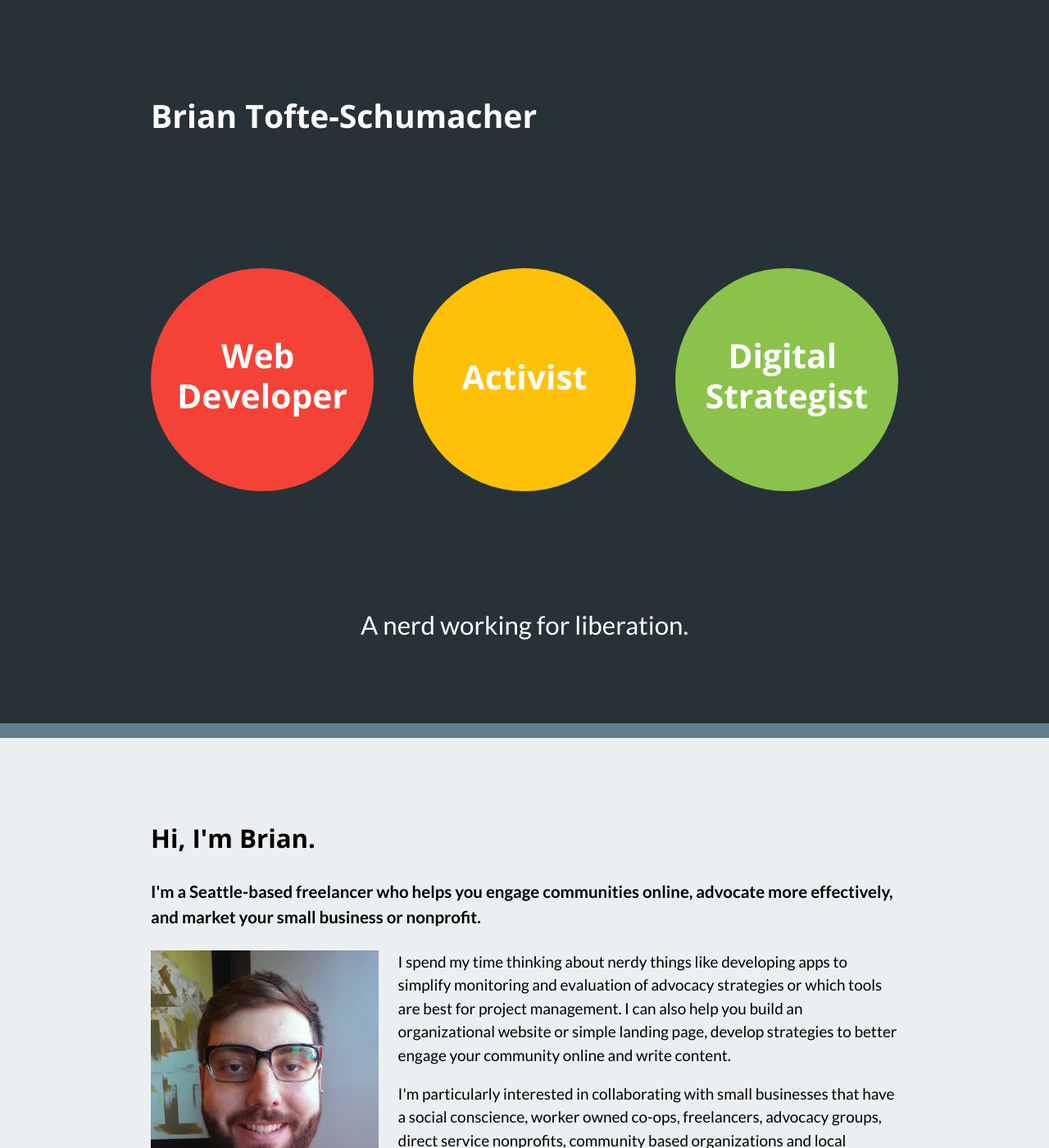
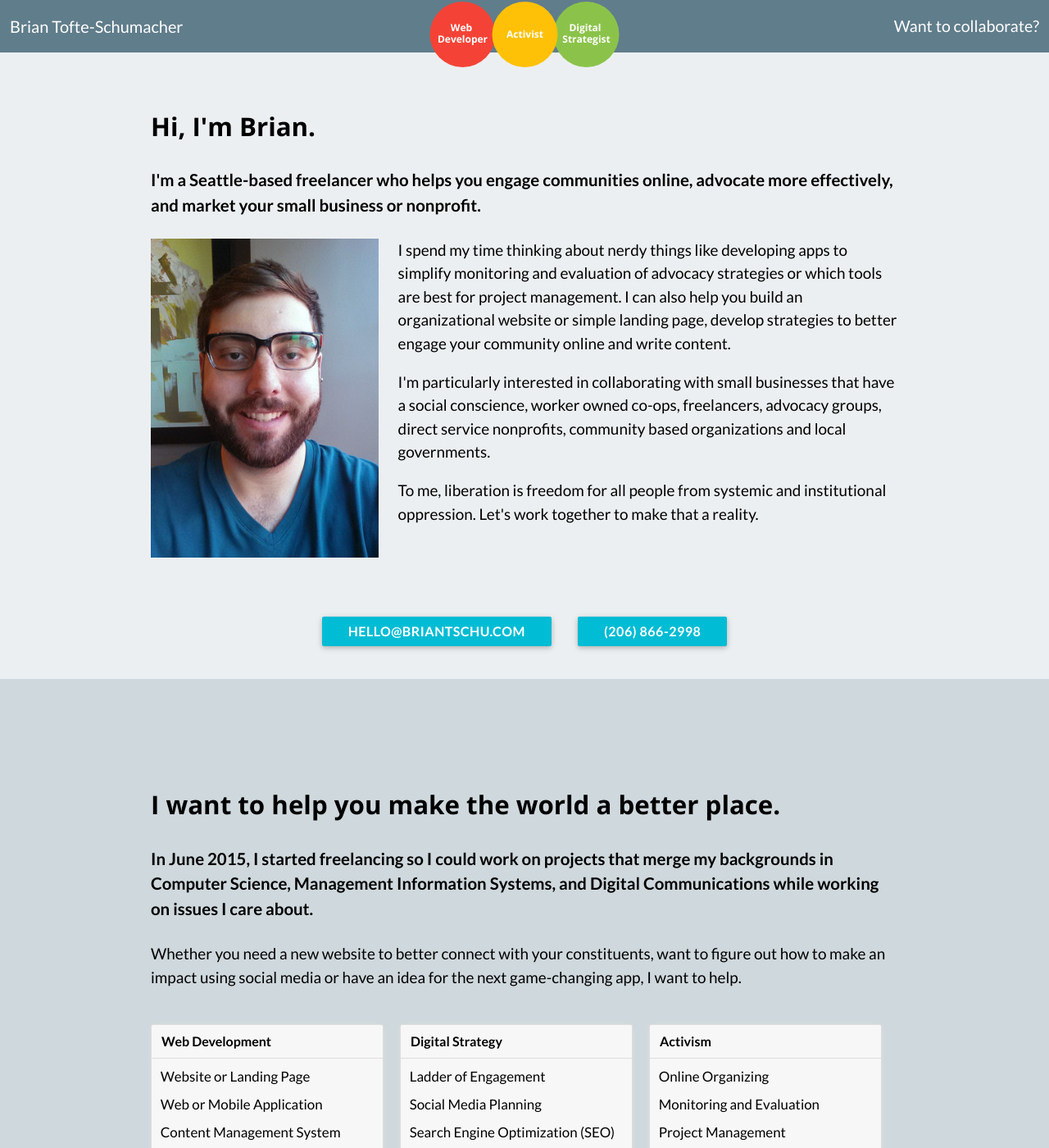
Before and after one commit to briantschu/briantschu.com, a Jekyll site: the page built from index.html, in a window 1280 px wide and 1400 px high. Shown: the whole window at 82% size. Built offline with Jekyll 4.4.1, drawn with Linux system fonts in a browser that asks for light colours; nearby versions of some CDN libraries; Markdown is read by kramdown in place of the engine named in the settings.

Commit message:
Remove hero, update stickyfill

```diff
--- a/_includes/scripts.html
+++ b/_includes/scripts.html
@@ -1,27 +1,5 @@
 <script src="https://cdnjs.cloudflare.com/ajax/libs/jquery/2.1.4/jquery.min.js"></script>
 <script src="js/stickyfill.min.js"></script>
-<script src="js/skrollr.stylesheets.min.js"></script>
-<script src="https://cdnjs.cloudflare.com/ajax/libs/skrollr/0.6.29/skrollr.min.js"></script>
-
-<script type="text/javascript">
-
-  var heroh = $('#hero').css("height");
-  var viewporth = $(window).height();
-  $('#hero').height(heroh);
-  $('#herobg').height(viewporth);
-
-  if((/Bingbot|Googlebot/i).test(navigator.userAgent || navigator.vendor)){
-      $('#hero').height(1);
-      $('#herobg').height(1);
-  };
-
-  if(!(/Android|iPhone|iPad|iPod|BlackBerry|Bingbot|Googlebot|RIM Tablet|Windows Phone/i).test(navigator.userAgent || navigator.vendor || window.opera)){
-            skrollr.init({
-             forceHeight:false
-           });
-  };
-
-</script>
 
 <script>
   (function(i,s,o,g,r,a,m){i['GoogleAnalyticsObject']=r;i[r]=i[r]||function(){
@@ -31,5 +9,4 @@
 
   ga('create', 'UA-28924383-1', 'auto');
   ga('send', 'pageview');
-
 </script>
--- a/_sass/_hero.scss
+++ b/_sass/_hero.scss
@@ -5,6 +5,9 @@
   min-height:420px;
   background-color:#607D8B;
   //margin-bottom:5em;
+  @media (min-width: 1280px) {
+    min-height: 698px;
+  }
 }
 
 #hero {
@@ -21,6 +24,10 @@
   @include align-items(center);
   @include flex-wrap(wrap);
   text-align: center;
+
+  @media (min-width: 1280px) {
+    min-height: 684px;
+  }
 
   h1 {
     color: white;
--- a/css/main.scss
+++ b/css/main.scss
@@ -41,7 +41,7 @@ section {
 
   div.content {
     text-align: left;
-    padding-top: 3em;
+    padding-top: 5em;
 
     ul {
       @extend %default-ul;
--- a/index.html
+++ b/index.html
@@ -4,7 +4,6 @@ title: Hi, I'm Brian Tofte-Schumacher
 description: I'm a Seattle-based freelancer who helps you use to technology to make the world a better place.
 sm_image: /images/briantschu_sm.png
 ---
-{% include hero.html %}
 
 <section id="greeting">
   <div class="wrapper">
```
Also changed, not shown: js/skrollr.stylesheets.min.js (deleted), js/stickyfill.min.js.
